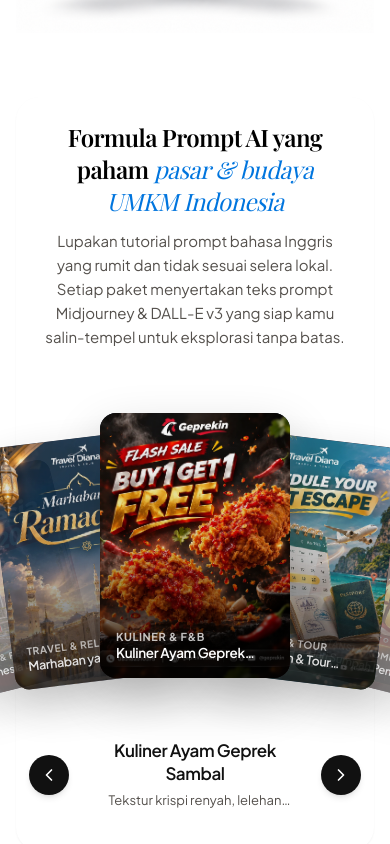
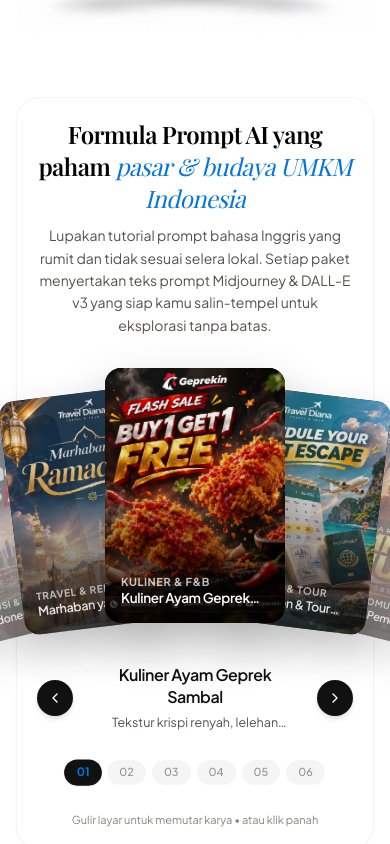
Before and after one commit to ryaleason/warung-design, a Next.js app: page / in a window 390 px wide. Shown: the part 2880-3724 px from the top of the page. Built offline with nearby package versions, Linux system fonts and the light colour scheme; no server answers; a web font is replaced by a local one.

Commit message:
feat(showcase): implement scrollytelling card deck rotation with sticky pinning and smooth sync

```diff
--- a/app/page.tsx
+++ b/app/page.tsx
@@ -174,7 +174,7 @@ export default async function HomePage() {
         {/* ========================================================= */}
         {/* 5. FEATURE DEEP-DIVES (3 Sections)                        */}
         {/* ========================================================= */}
-        <section className="px-4 sm:px-8 space-y-16 sm:space-y-24 max-w-6xl mx-auto overflow-hidden">
+        <section className="px-4 sm:px-8 space-y-16 sm:space-y-24 max-w-6xl mx-auto overflow-visible">
           {/* Feature 1: Left Copy, Right Visual */}
           <div className="grid grid-cols-1 lg:grid-cols-12 gap-8 lg:gap-12 items-center">
             <div data-aos="fade-right" data-aos-duration="750" className="lg:col-span-6 space-y-5 text-left">
@@ -221,23 +221,8 @@ export default async function HomePage() {
             </div>
           </div>
 
-          {/* Feature 2: Full Width / Centered Showcase */}
-          <div className="rounded-3xl bg-white p-6 sm:p-10 md:p-12 lg:px-8 shadow-xs text-center max-w-6xl mx-auto space-y-8 sm:space-y-10 overflow-visible" data-aos="fade-up" data-aos-duration="700">
-            <div className="max-w-2xl mx-auto space-y-3">
-              <h3 className="font-serif text-2xl sm:text-3xl lg:text-4xl font-semibold tracking-tight text-[#000000]">
-                Formula Prompt AI yang paham{' '}
-                <span className="italic font-normal text-[#0075de]">pasar &amp; budaya UMKM Indonesia</span>
-              </h3>
-              <p className="text-[15px] sm:text-[16px] text-[#54504c] leading-relaxed">
-                Lupakan tutorial prompt bahasa Inggris yang rumit dan tidak sesuai selera lokal. Setiap paket menyertakan teks prompt Midjourney &amp; DALL-E v3 yang siap kamu salin-tempel untuk eksplorasi tanpa batas.
-              </p>
-            </div>
-
-            {/* 3D Fan Carousel Showcase */}
-            <div data-aos="zoom-in-up" data-aos-duration="750" className="pt-2">
-              <Fan3DCarousel theme="light" />
-            </div>
-          </div>
+          {/* Feature 2: Full Width Scrollytelling Showcase */}
+          <Fan3DCarousel theme="light" />
 
           {/* Feature 3: Left Visual, Right Copy */}
           <div className="grid grid-cols-1 lg:grid-cols-12 gap-8 lg:gap-12 items-center">
--- a/components/Fan3DCarousel.tsx
+++ b/components/Fan3DCarousel.tsx
@@ -1,8 +1,8 @@
 'use client';
 
-import { useState, useEffect, useCallback } from 'react';
+import { useState, useEffect, useCallback, useRef } from 'react';
 import Image from 'next/image';
-import { ChevronLeft, ChevronRight } from 'lucide-react';
+import { ChevronLeft, ChevronRight, Sparkles } from 'lucide-react';
 
 export interface FanCarouselItem {
   id: string;
@@ -71,15 +71,86 @@ interface Fan3DCarouselProps {
 
 export default function Fan3DCarousel({ onSelectPrompt, theme = 'light' }: Fan3DCarouselProps) {
   const [activeIndex, setActiveIndex] = useState(0);
+  const trackRef = useRef<HTMLDivElement>(null);
+  const touchStartX = useRef<number | null>(null);
   const items = FAN_CAROUSEL_ITEMS;
   const isLight = theme === 'light';
 
-  const handlePrev = useCallback(() => {
-    setActiveIndex((prev) => (prev - 1 + items.length) % items.length);
+  // Smooth scroll sync: Menyesuaikan scroll window saat tombol navigasi / kartu / pill diklik
+  const scrollToCard = useCallback((targetIndex: number) => {
+    if (!trackRef.current) {
+      setActiveIndex(targetIndex);
+      return;
+    }
+    const rect = trackRef.current.getBoundingClientRect();
+    const windowHeight = window.innerHeight;
+    const stickyTop = 72;
+    const totalScrollable = rect.height - windowHeight;
+
+    if (totalScrollable <= 0) {
+      setActiveIndex(targetIndex);
+      return;
+    }
+
+    // Bidik bagian tengah dari segmen scroll kartu target
+    const targetProgress = (targetIndex + 0.5) / items.length;
+    const targetScrollY = window.scrollY + rect.top - stickyTop + targetProgress * totalScrollable;
+
+    const lenis = (window as unknown as { __lenis?: { scrollTo: (y: number, opts?: any) => void } }).__lenis;
+    if (lenis) {
+      lenis.scrollTo(targetScrollY, { duration: 0.6 });
+    } else {
+      window.scrollTo({ top: targetScrollY, behavior: 'smooth' });
+    }
   }, [items.length]);
 
+  const handlePrev = useCallback(() => {
+    const nextIdx = (activeIndex - 1 + items.length) % items.length;
+    scrollToCard(nextIdx);
+  }, [activeIndex, items.length, scrollToCard]);
+
   const handleNext = useCallback(() => {
-    setActiveIndex((prev) => (prev + 1) % items.length);
+    const nextIdx = (activeIndex + 1) % items.length;
+    scrollToCard(nextIdx);
+  }, [activeIndex, items.length, scrollToCard]);
+
+  // Scrollytelling Listener: Memetakan posisi scroll ke indeks kartu secara real-time
+  useEffect(() => {
+    let ticking = false;
+
+    const handleScroll = () => {
+      if (ticking) return;
+      ticking = true;
+
+      requestAnimationFrame(() => {
+        ticking = false;
+        if (!trackRef.current) return;
+        const rect = trackRef.current.getBoundingClientRect();
+        const windowHeight = window.innerHeight;
+        const stickyTop = 72; // offset dari navbar
+        const totalScrollable = rect.height - windowHeight;
+
+        if (totalScrollable <= 0) return;
+
+        // Seberapa jauh pengguna menggulir ke dalam section sticky ini
+        const scrolled = stickyTop - rect.top;
+        const rawProgress = scrolled / totalScrollable;
+        const progress = Math.max(0, Math.min(1, rawProgress));
+
+        // Kalkulasi kartu yang harus aktif (0 s/d 5)
+        const targetIndex = Math.min(
+          items.length - 1,
+          Math.max(0, Math.floor(progress * items.length))
+        );
+
+        setActiveIndex(targetIndex);
+      });
+    };
+
+    window.addEventListener('scroll', handleScroll, { passive: true });
+    handleScroll();
+
+    return () => window.removeEventListener('scroll', handleScroll);
   }, [items.length]);
 
   // Keyboard navigation when user presses Left/Right arrow
@@ -94,6 +165,24 @@ export default function Fan3DCarousel({ onSelectPrompt, theme = 'light' }: Fan3D
     window.addEventListener('keydown', handleKeyDown);
     return () => window.removeEventListener('keydown', handleKeyDown);
   }, [handlePrev, handleNext]);
+
+  // Touch Swipe Support untuk mobile
+  const handleTouchStart = (e: React.TouchEvent) => {
+    touchStartX.current = e.touches[0].clientX;
+  };
+
+  const handleTouchEnd = (e: React.TouchEvent) => {
+    if (touchStartX.current === null) return;
+    const diffX = e.changedTouches[0].clientX - touchStartX.current;
+    if (Math.abs(diffX) > 45) {
+      if (diffX < 0) {
+        handleNext();
+      } else {
+        handlePrev();
+      }
+    }
+    touchStartX.current = null;
+  };
 
   const handleActionClick = (prompt: string) => {
     if (onSelectPrompt) {
@@ -118,9 +207,28 @@ export default function Fan3DCarousel({ onSelectPrompt, theme = 'light' }: Fan3D
   const activeItem = items[activeIndex];
 
   return (
-    <div className="w-full pt-4 sm:pt-6 pb-4 select-none">
+    <div
+      ref={trackRef}
+      className="relative w-full h-[260vh] -my-4 sm:-my-8"
+      onTouchStart={handleTouchStart}
+      onTouchEnd={handleTouchEnd}
+    >
+      {/* Sticky Viewport Container - Tertahan di tengah saat user melakukan scroll */}
+      <div className="sticky top-16 md:top-20 z-10 flex min-h-[calc(100vh-4rem)] md:min-h-[calc(100vh-5rem)] flex-col justify-center items-center py-4 sm:py-6 overflow-visible select-none">
+        <div className="rounded-3xl bg-white p-5 sm:p-8 md:p-10 lg:px-8 shadow-xs text-center max-w-6xl w-full mx-auto space-y-6 sm:space-y-8 overflow-visible border border-black/[0.04]">
+          {/* Section Heading & Subtitle */}
+          <div className="max-w-2xl mx-auto space-y-2.5">
+            <h3 className="font-serif text-2xl sm:text-3xl lg:text-4xl font-semibold tracking-tight text-[#000000]">
+              Formula Prompt AI yang paham{' '}
+              <span className="italic font-normal text-[#0075de]">pasar &amp; budaya UMKM Indonesia</span>
+            </h3>
+            <p className="text-[14px] sm:text-[15.5px] text-[#54504c] leading-relaxed">
+              Lupakan tutorial prompt bahasa Inggris yang rumit dan tidak sesuai selera lokal. Setiap paket menyertakan teks prompt Midjourney &amp; DALL-E v3 yang siap kamu salin-tempel untuk eksplorasi tanpa batas.
+            </p>
+          </div>
+
           {/* 3D Fan Carousel Stage - Grand & Unclipped Display */}
-      <div className="relative mx-auto w-full max-w-4xl h-[310px] sm:h-[390px] md:h-[440px] lg:h-[480px] flex items-center justify-center overflow-visible">
+          <div className="relative mx-auto w-full max-w-4xl h-[280px] sm:h-[350px] md:h-[400px] lg:h-[435px] flex items-center justify-center overflow-visible">
             {items.map((item, index) => {
               const offset = getOffset(index);
               const isCenter = offset === 0;
@@ -178,7 +286,7 @@ export default function Fan3DCarousel({ onSelectPrompt, theme = 'light' }: Fan3D
                     if (isCenter) {
                       handleActionClick(item.prompt);
                     } else {
-                  setActiveIndex(index);
+                      scrollToCard(index);
                     }
                   }}
                   style={{
@@ -189,7 +297,7 @@ export default function Fan3DCarousel({ onSelectPrompt, theme = 'light' }: Fan3D
                     pointerEvents: pointerEvents as any,
                     transition: 'all 500ms cubic-bezier(0.25, 1, 0.5, 1)',
                   }}
-              className={`absolute top-2 w-[190px] h-[265px] sm:w-[240px] sm:h-[335px] md:w-[275px] md:h-[385px] lg:w-[295px] lg:h-[415px] rounded-2xl sm:rounded-3xl overflow-hidden ${
+                  className={`absolute top-2 w-[180px] h-[255px] sm:w-[230px] sm:h-[325px] md:w-[265px] md:h-[375px] lg:w-[290px] lg:h-[410px] rounded-2xl sm:rounded-3xl overflow-hidden ${
                     isLight ? 'shadow-[0_20px_50px_rgba(0,0,0,0.2)] bg-slate-900' : 'shadow-[0_24px_60px_rgba(0,0,0,0.7)] bg-[#161618]'
                   } cursor-pointer group`}
                 >
@@ -221,32 +329,32 @@ export default function Fan3DCarousel({ onSelectPrompt, theme = 'light' }: Fan3D
           </div>
 
           {/* Navigation Controls (Arrows & Title) */}
-      <div className="flex items-center justify-center gap-4 sm:gap-6 mt-6 sm:mt-8">
+          <div className="flex items-center justify-center gap-3 sm:gap-6 mt-4 sm:mt-6">
             {/* Left Arrow Button */}
             <button
               type="button"
               onClick={handlePrev}
               aria-label="Poster Sebelumnya"
-          className={`flex h-10 w-10 sm:h-12 sm:w-12 items-center justify-center rounded-full transition-all shadow-md hover:scale-105 active:scale-95 cursor-pointer shrink-0 ${
+              className={`flex h-9 w-9 sm:h-11 sm:w-11 items-center justify-center rounded-full transition-all shadow-md hover:scale-105 active:scale-95 cursor-pointer shrink-0 ${
                 isLight
                   ? 'bg-[#111111] hover:bg-[#0075de] text-white'
                   : 'bg-black/60 hover:bg-black/90 text-white/80 hover:text-white'
               }`}
             >
-          <ChevronLeft className="h-5 w-5 sm:h-6 sm:w-6" />
+              <ChevronLeft className="h-4 w-4 sm:h-5 sm:w-5" />
             </button>
 
             {/* Center Title & Subtitle */}
-        <div className="text-center min-w-[220px] sm:min-w-[360px] max-w-lg px-2">
+            <div className="text-center min-w-[200px] sm:min-w-[360px] max-w-lg px-2">
               <h4
-            className={`text-[17px] sm:text-[21px] md:text-[23px] font-semibold tracking-tight leading-snug ${
+                className={`text-[16px] sm:text-[20px] md:text-[22px] font-semibold tracking-tight leading-snug ${
                   isLight ? 'text-[#111111]' : 'text-white drop-shadow-sm'
                 }`}
               >
                 {activeItem.title}
               </h4>
               <p
-            className={`text-[13px] sm:text-[14.5px] mt-1 line-clamp-1 font-normal ${
+                className={`text-[12.5px] sm:text-[14px] mt-1 line-clamp-1 font-normal ${
                   isLight ? 'text-[#54504c]' : 'text-white/75'
                 }`}
               >
@@ -259,14 +367,42 @@ export default function Fan3DCarousel({ onSelectPrompt, theme = 'light' }: Fan3D
               type="button"
               onClick={handleNext}
               aria-label="Poster Selanjutnya"
-          className={`flex h-10 w-10 sm:h-12 sm:w-12 items-center justify-center rounded-full transition-all shadow-md hover:scale-105 active:scale-95 cursor-pointer shrink-0 ${
+              className={`flex h-9 w-9 sm:h-11 sm:w-11 items-center justify-center rounded-full transition-all shadow-md hover:scale-105 active:scale-95 cursor-pointer shrink-0 ${
                 isLight
                   ? 'bg-[#111111] hover:bg-[#0075de] text-white'
                   : 'bg-black/60 hover:bg-black/90 text-white/80 hover:text-white'
               }`}
             >
-          <ChevronRight className="h-5 w-5 sm:h-6 sm:w-6" />
+              <ChevronRight className="h-4 w-4 sm:h-5 sm:w-5" />
             </button>
+          </div>
+
+          {/* Scrollytelling Stepper Bar (Antislop Style) */}
+          <div className="flex flex-wrap items-center justify-center gap-1.5 sm:gap-2 pt-1">
+            {items.map((item, idx) => (
+              <button
+                key={item.id}
+                type="button"
+                onClick={() => scrollToCard(idx)}
+                className={`flex items-center gap-1.5 px-3 py-1 rounded-full text-[11px] sm:text-[12px] font-medium transition-all duration-300 cursor-pointer ${
+                  activeIndex === idx
+                    ? 'bg-[#111111] text-white shadow-xs scale-105'
+                    : 'bg-black/[0.04] hover:bg-black/[0.08] text-[#55524e]'
+                }`}
+              >
+                <span className={activeIndex === idx ? 'text-[#0075de] font-bold' : 'opacity-60'}>
+                  0{idx + 1}
+                </span>
+                <span className="hidden sm:inline truncate max-w-[110px]">{item.category}</span>
+              </button>
+            ))}
+          </div>
+
+          {/* Subtle Scrollytelling Cue */}
+          <p className="text-[11px] sm:text-[11.5px] text-[#888580] pt-0.5">
+            Gulir layar untuk memutar karya • atau klik panah
+          </p>
+        </div>
       </div>
     </div>
   );
```
Lines whose indentation alone changed are shown as unchanged.
